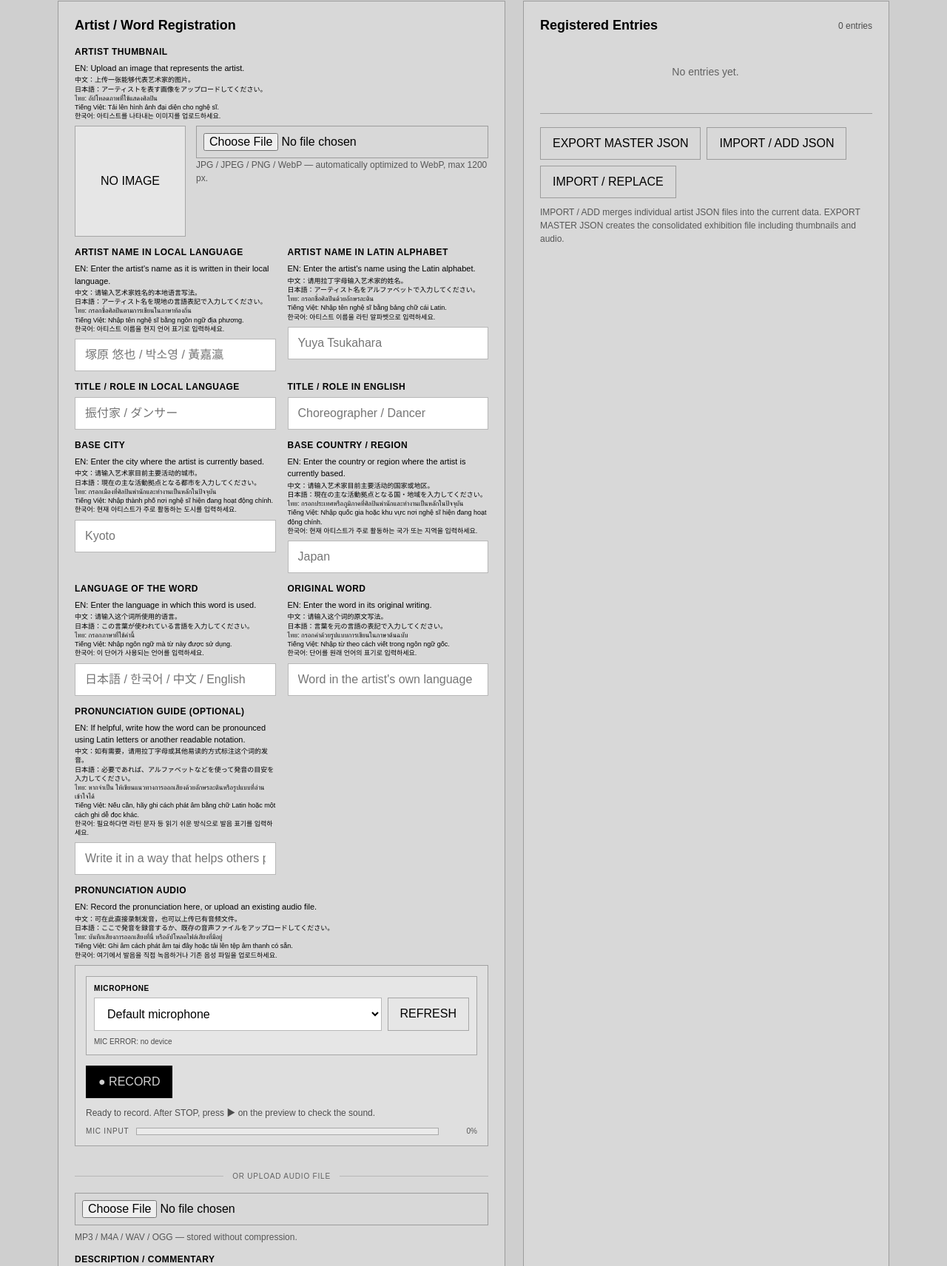
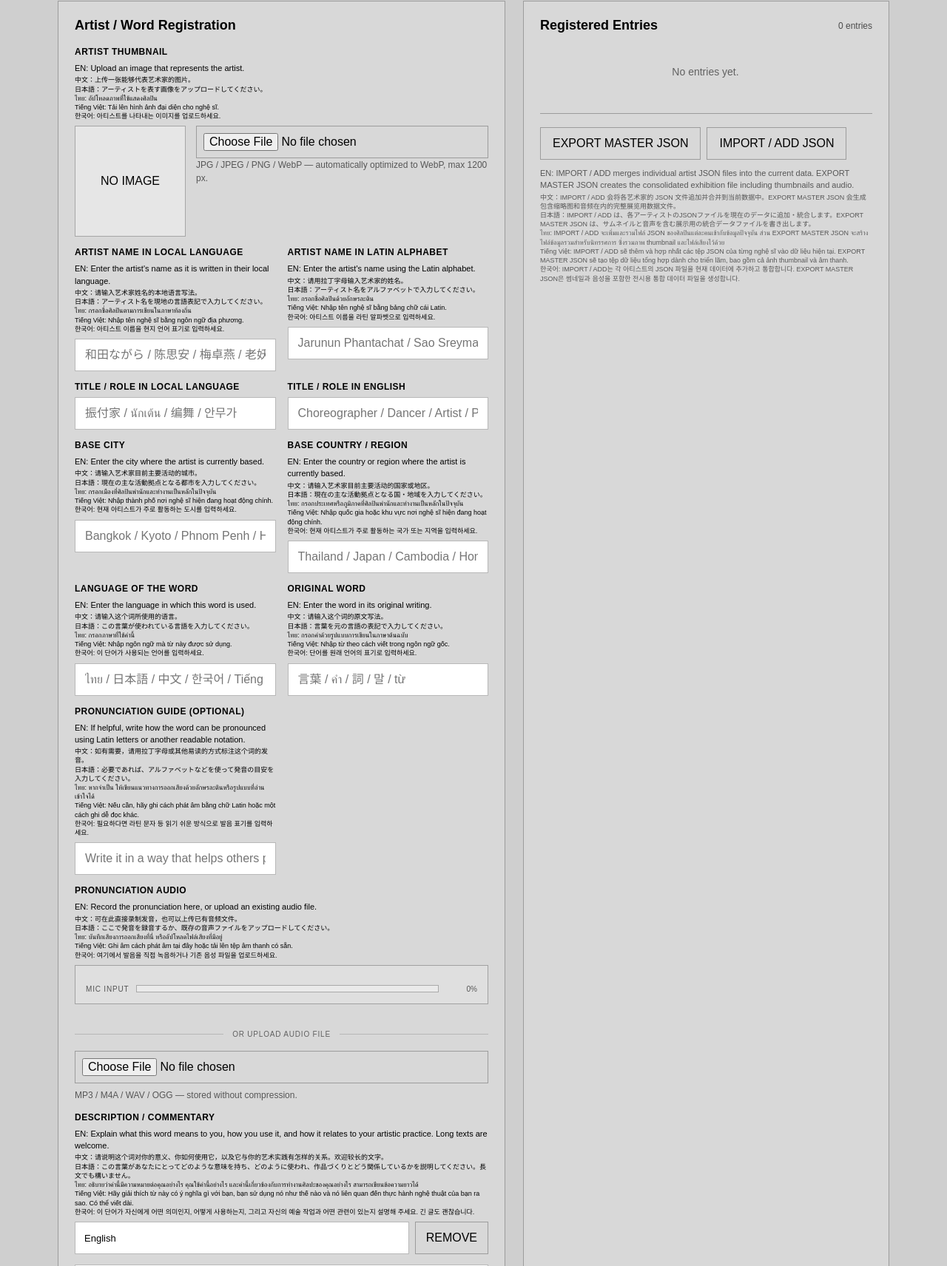
Before and after one commit to yygg-jpn/futuredictiorary-test, a plain HTML site: page index.html in a window 1280 px wide. Shown: the part 141-1853 px from the top of the page at 74% size. Drawn offline with Linux system fonts and the light colour scheme.

Commit message:
Add files via upload

```diff
--- a/index.html
+++ b/index.html
@@ -3,7 +3,7 @@
 <head>
 <meta charset="utf-8">
 <meta name="viewport" content="width=device-width,initial-scale=1,viewport-fit=cover">
-<title>Future Dictionary v10 — Admin</title>
+<title>Future Dictionary v10.2 — Admin</title>
 <style>
   :root {
     --bg:#CFCFCF;
@@ -492,7 +492,7 @@ to { transform:translate(12px,9px); } }
               <span class="helper-sub">Tiếng Việt: Nhập tên nghệ sĩ bằng ngôn ngữ địa phương.</span>
               <span class="helper-sub">한국어: 아티스트 이름을 현지 언어 표기로 입력하세요.</span>
             </div>
-            <input id="artistNameLocal" required placeholder="塚原 悠也 / 박소영 / 黃嘉瀛">
+            <input id="artistNameLocal" required placeholder="和田ながら / 陈思安 / 梅卓燕 / 老妖精ensemble">
           </div>
 
           <div class="field">
@@ -505,11 +505,11 @@ to { transform:translate(12px,9px); } }
               <span class="helper-sub">Tiếng Việt: Nhập tên nghệ sĩ bằng bảng chữ cái Latin.</span>
               <span class="helper-sub">한국어: 아티스트 이름을 라틴 알파벳으로 입력하세요.</span>
             </div>
-            <input id="artistNameLatin" required placeholder="Yuya Tsukahara">
+            <input id="artistNameLatin" required placeholder="Jarunun Phantachat / Sao Sreymao / Chen Ran / Ayaka Nakama">
           </div>
 
           <div class="field">
-            <label for="titleLocal">Title / Role in Local Language</label><input id="titleLocal" placeholder="振付家 / ダンサー"></div><div class="field"><label for="titleEnglish">Title / Role in English</label><input id="titleEnglish" placeholder="Choreographer / Dancer"></div><div class="field"><label for="baseCity">Base City</label>
+            <label for="titleLocal">Title / Role in Local Language</label><input id="titleLocal" placeholder="振付家 / นักเต้น / 编舞 / 안무가"></div><div class="field"><label for="titleEnglish">Title / Role in English</label><input id="titleEnglish" placeholder="Choreographer / Dancer / Artist / Performer"></div><div class="field"><label for="baseCity">Base City</label>
             <div class="helper6">
               <span class="helper-en">EN: Enter the city where the artist is currently based.</span>
               <span class="helper-sub">中文：请输入艺术家目前主要活动的城市。</span>
@@ -518,7 +518,7 @@ to { transform:translate(12px,9px); } }
               <span class="helper-sub">Tiếng Việt: Nhập thành phố nơi nghệ sĩ hiện đang hoạt động chính.</span>
               <span class="helper-sub">한국어: 현재 아티스트가 주로 활동하는 도시를 입력하세요.</span>
             </div>
-            <input id="baseCity" placeholder="Kyoto">
+            <input id="baseCity" placeholder="Bangkok / Kyoto / Phnom Penh / Hong Kong / Seoul">
           </div>
 
           <div class="field">
@@ -531,7 +531,7 @@ to { transform:translate(12px,9px); } }
               <span class="helper-sub">Tiếng Việt: Nhập quốc gia hoặc khu vực nơi nghệ sĩ hiện đang hoạt động chính.</span>
               <span class="helper-sub">한국어: 현재 아티스트가 주로 활동하는 국가 또는 지역을 입력하세요.</span>
             </div>
-            <input id="baseCountry" placeholder="Japan">
+            <input id="baseCountry" placeholder="Thailand / Japan / Cambodia / Hong Kong / Korea">
           </div>
 
           <div class="field">
@@ -544,7 +544,7 @@ to { transform:translate(12px,9px); } }
               <span class="helper-sub">Tiếng Việt: Nhập ngôn ngữ mà từ này được sử dụng.</span>
               <span class="helper-sub">한국어: 이 단어가 사용되는 언어를 입력하세요.</span>
             </div>
-            <input id="language" required placeholder="日本語 / 한국어 / 中文 / English">
+            <input id="language" required placeholder="ไทย / 日本語 / 中文 / 한국어 / Tiếng Việt / English">
           </div>
 
           <div class="field">
@@ -557,7 +557,7 @@ to { transform:translate(12px,9px); } }
               <span class="helper-sub">Tiếng Việt: Nhập từ theo cách viết trong ngôn ngữ gốc.</span>
               <span class="helper-sub">한국어: 단어를 원래 언어의 표기로 입력하세요.</span>
             </div>
-            <input id="word" required placeholder="Word in the artist's own language">
+            <input id="word" required placeholder="言葉 / คำ / 詞 / 말 / từ">
           </div>
 
           <div class="field">
@@ -585,19 +585,9 @@ to { transform:translate(12px,9px); } }
             </div>
 
             <div class="recordBox">
-              <div class="micDevicePanel">
-                <div class="micDeviceLabel">MICROPHONE</div>
-                <div class="micDeviceControls">
-                  <select id="micDeviceSelect"><option value="">Default microphone</option></select>
-                  <button class="btn ghost" type="button" id="refreshMicBtn">REFRESH</button>
-                </div>
-                <div class="micDiagnostics" id="micDiagnostics">DEVICE: not checked · TRACK: — · ENABLED: — · MUTED: —</div>
-              </div>
-              <button class="btn primary" type="button" id="recordBtn">● RECORD</button>
               <button class="btn ghost" type="button" id="stopRecordBtn" style="display:none;">■ STOP</button>
               <button class="btn ghost" type="button" id="useRecordingBtn" style="display:none;">USE THIS RECORDING</button>
               <button class="btn ghost" type="button" id="reRecordBtn" style="display:none;">RE-RECORD</button>
-              <div class="recordStatus" id="recordStatus">Ready to record. After STOP, press ▶ on the preview to check the sound.</div>
               <div class="micMeterWrap" id="micMeterWrap">
                 <div class="micMeterLabel">MIC INPUT</div>
                 <div class="micMeterTrack"><div class="micMeterBar" id="micMeterBar"></div></div>
@@ -676,12 +666,18 @@ to { transform:translate(12px,9px); } }
       <div class="toolbar">
         <button class="btn ghost" id="exportBtn" type="button">EXPORT MASTER JSON</button>
         <button class="btn ghost" id="importAddBtn" type="button">IMPORT / ADD JSON</button>
-        <button class="btn ghost" id="importReplaceBtn" type="button">IMPORT / REPLACE</button>
         <input id="importFile" type="file" accept=".json,application/json" hidden>
         <input id="importMode" type="hidden" value="add">
       </div>
       <div class="muted" style="margin-top:10px;">
-        IMPORT / ADD merges individual artist JSON files into the current data. EXPORT MASTER JSON creates the consolidated exhibition file including thumbnails and audio.
+        <div class="helper6 masterJsonHelp">
+          <span class="helper-en">EN: IMPORT / ADD merges individual artist JSON files into the current data. EXPORT MASTER JSON creates the consolidated exhibition file including thumbnails and audio.</span>
+          <span class="helper-sub">中文：IMPORT / ADD 会将各艺术家的 JSON 文件追加并合并到当前数据中。EXPORT MASTER JSON 会生成包含缩略图和音频在内的完整展览用数据文件。</span>
+          <span class="helper-sub">日本語：IMPORT / ADD は、各アーティストのJSONファイルを現在のデータに追加・統合します。EXPORT MASTER JSON は、サムネイルと音声を含む展示用の統合データファイルを書き出します。</span>
+          <span class="helper-sub">ไทย: IMPORT / ADD จะเพิ่มและรวมไฟล์ JSON ของศิลปินแต่ละคนเข้ากับข้อมูลปัจจุบัน ส่วน EXPORT MASTER JSON จะสร้างไฟล์ข้อมูลรวมสำหรับนิทรรศการ ซึ่งรวมภาพ thumbnail และไฟล์เสียงไว้ด้วย</span>
+          <span class="helper-sub">Tiếng Việt: IMPORT / ADD sẽ thêm và hợp nhất các tệp JSON của từng nghệ sĩ vào dữ liệu hiện tại. EXPORT MASTER JSON sẽ tạo tệp dữ liệu tổng hợp dành cho triển lãm, bao gồm cả ảnh thumbnail và âm thanh.</span>
+          <span class="helper-sub">한국어: IMPORT / ADD는 각 아티스트의 JSON 파일을 현재 데이터에 추가하고 통합합니다. EXPORT MASTER JSON은 썸네일과 음성을 포함한 전시용 통합 데이터 파일을 생성합니다.</span>
+        </div>
       </div>
     </aside>
   </div>
@@ -1236,7 +1232,7 @@ function makeLangRow(containerId, item={language:'',text:''}) {
 
   const lang=document.createElement('input');
   lang.className='langName';
-  lang.placeholder='Language';
+  lang.placeholder='English / 中文 / 日本語 / ไทย / Tiếng Việt / 한국어';
   lang.value=item.language||'';
 
   const remove=document.createElement('button');
@@ -1499,10 +1495,6 @@ document.getElementById('importAddBtn').onclick=()=>{
   document.getElementById('importMode').value='add';
   document.getElementById('importFile').click();
 };
-document.getElementById('importReplaceBtn').onclick=()=>{
-  document.getElementById('importMode').value='replace';
-  document.getElementById('importFile').click();
-};
 
 function entryFingerprint(x) {
   return [
@@ -1842,17 +1834,7 @@ async function enterExhibition() {
 }
 
 
-document.getElementById('refreshMicBtn').onclick=()=>refreshMicrophones(true);
-document.getElementById('micDeviceSelect').addEventListener('change',()=>{
-  const s=document.getElementById('micDeviceSelect');
-  document.getElementById('micDiagnostics').textContent='SELECTED: '+(s.selectedOptions[0]?.textContent||'Default microphone')+' · Press RECORD to test.';
-});
-if(navigator.mediaDevices && navigator.mediaDevices.addEventListener) {
-  navigator.mediaDevices.addEventListener('devicechange',()=>refreshMicrophones(false));
-}
-refreshMicrophones(false);
-
-document.getElementById('recordBtn').onclick=startRecording;
+
 document.getElementById('stopRecordBtn').onclick=stopRecording;
 document.getElementById('useRecordingBtn').onclick=useRecording;
 document.getElementById('reRecordBtn').onclick=async ()=>{
@@ -1860,12 +1842,6 @@ document.getElementById('reRecordBtn').onclick=async ()=>{
   await startRecording();
 };
 
-document.addEventListener('keydown', e=>{
-  if(e.code==='Space' && mediaRecorder && mediaRecorder.state==='recording') {
-    e.preventDefault();
-    stopRecording();
-  }
-});
 
 document.getElementById('exhibitionBtn').onclick=async ()=>{
   showStatus('OPENING EXHIBITION…');
```
